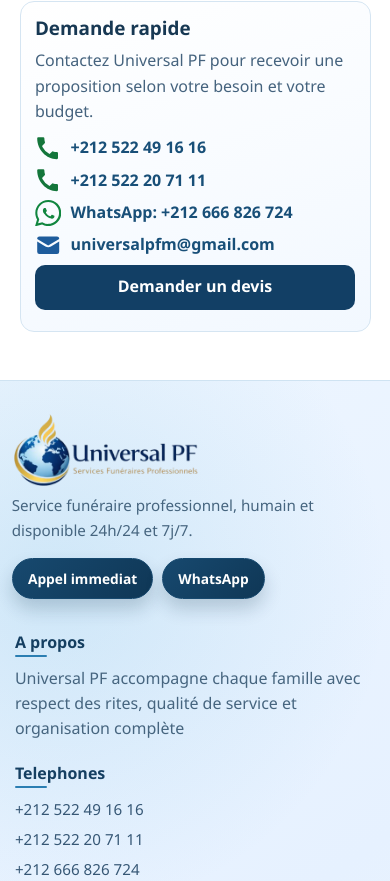
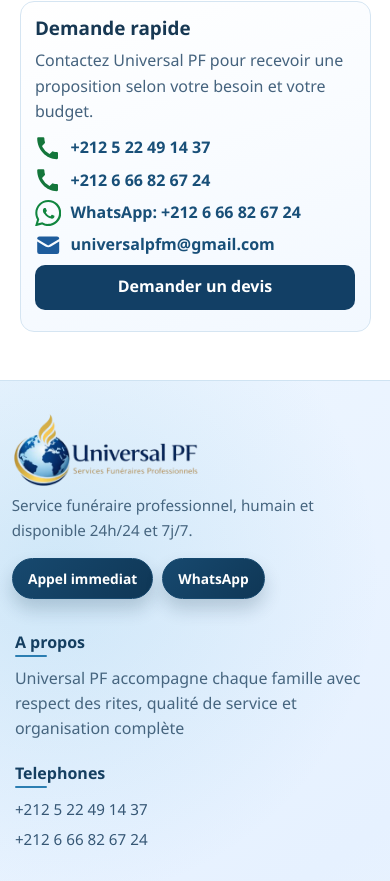
Before and after one commit to makbouldev/cmpfpompesfunebres, a React (Vite) app: page /produits/plaques in a window 390 px wide. Shown: the part 4137-5018 px from the top of the page. Built offline with nearby package versions, Linux system fonts and the light colour scheme.

Commit message:
Update footer phone numbers

```diff
--- a/src/components/Layout.jsx
+++ b/src/components/Layout.jsx
@@ -531,9 +531,8 @@
 
             <div className="footer-card">
               <h4>Telephones</h4>
-              <a href="tel:+212522491616">+212 522 49 16 16</a>
-              <a href="tel:+212522207111">+212   522 20 71 11</a>
-              <a href="tel:+212666826724">+212 666 826 724</a>
+              <a href="tel:+212522491437">+212 5 22 49 14 37</a>
+              <a href="tel:+212666826724">+212 6 66 82 67 24</a>
             </div>
 
             <div className="footer-card">
--- a/src/components/QuickContactLinks.jsx
+++ b/src/components/QuickContactLinks.jsx
@@ -26,17 +26,17 @@
 function QuickContactLinks() {
   return (
     <>
-      <a className="plaques-contact-link" href="tel:+212522491616">
+      <a className="plaques-contact-link" href="tel:+212522491437">
         <span className="plaques-contact-icon" aria-hidden="true"><PhoneIcon /></span>
-        <span>+212 522 49 16 16</span>
+        <span>+212 5 22 49 14 37</span>
       </a>
-      <a className="plaques-contact-link" href="tel:+212522207111">
+      <a className="plaques-contact-link" href="tel:+212666826724">
         <span className="plaques-contact-icon" aria-hidden="true"><PhoneIcon /></span>
-        <span>+212 522 20 71 11</span>
+        <span>+212 6 66 82 67 24</span>
       </a>
       <a className="plaques-contact-link" href="https://wa.me/212666826724" target="_blank" rel="noreferrer">
         <span className="plaques-contact-icon" aria-hidden="true"><WhatsAppIcon /></span>
-        <span>WhatsApp: +212 666 826 724</span>
+        <span>WhatsApp: +212 6 66 82 67 24</span>
       </a>
       <a className="plaques-contact-link" href="mailto:universalpfm@gmail.com">
         <span className="plaques-contact-icon" aria-hidden="true"><MailIcon /></span>
```
